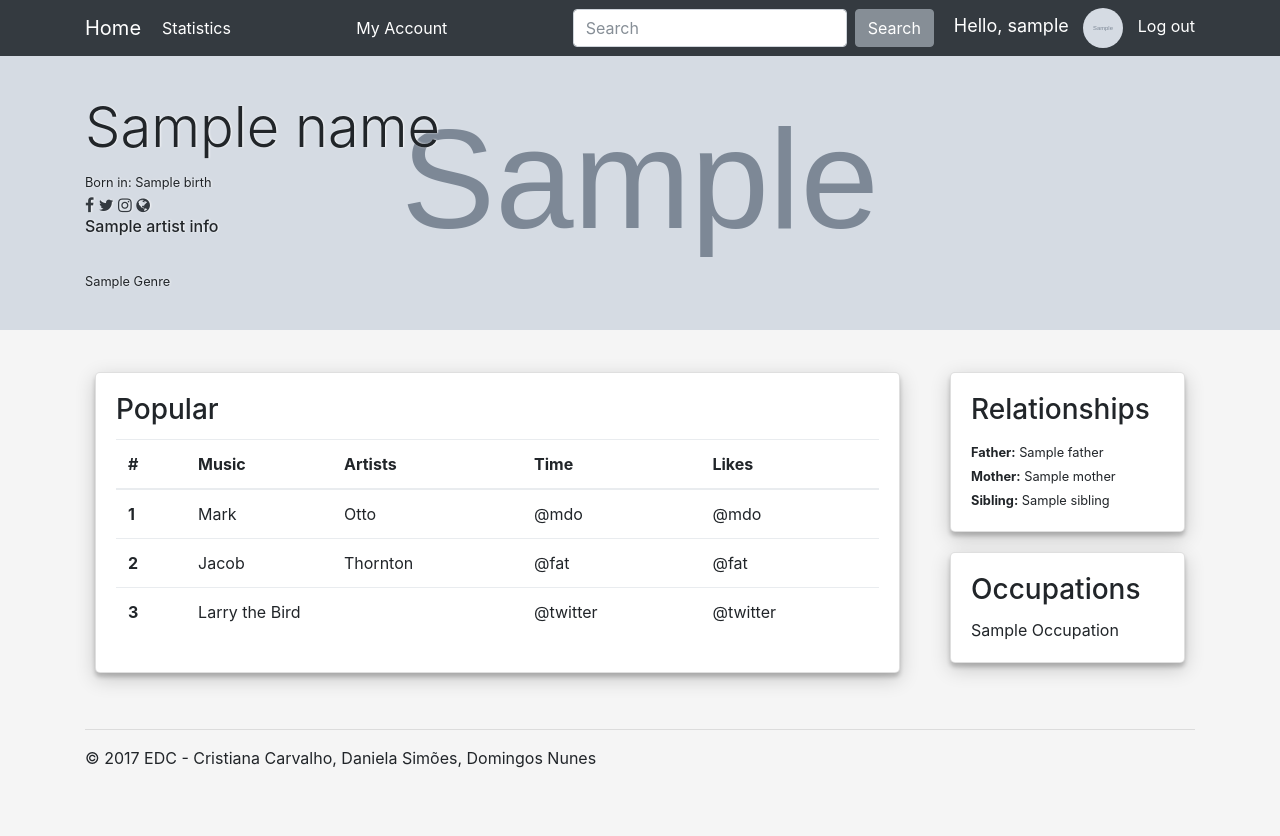
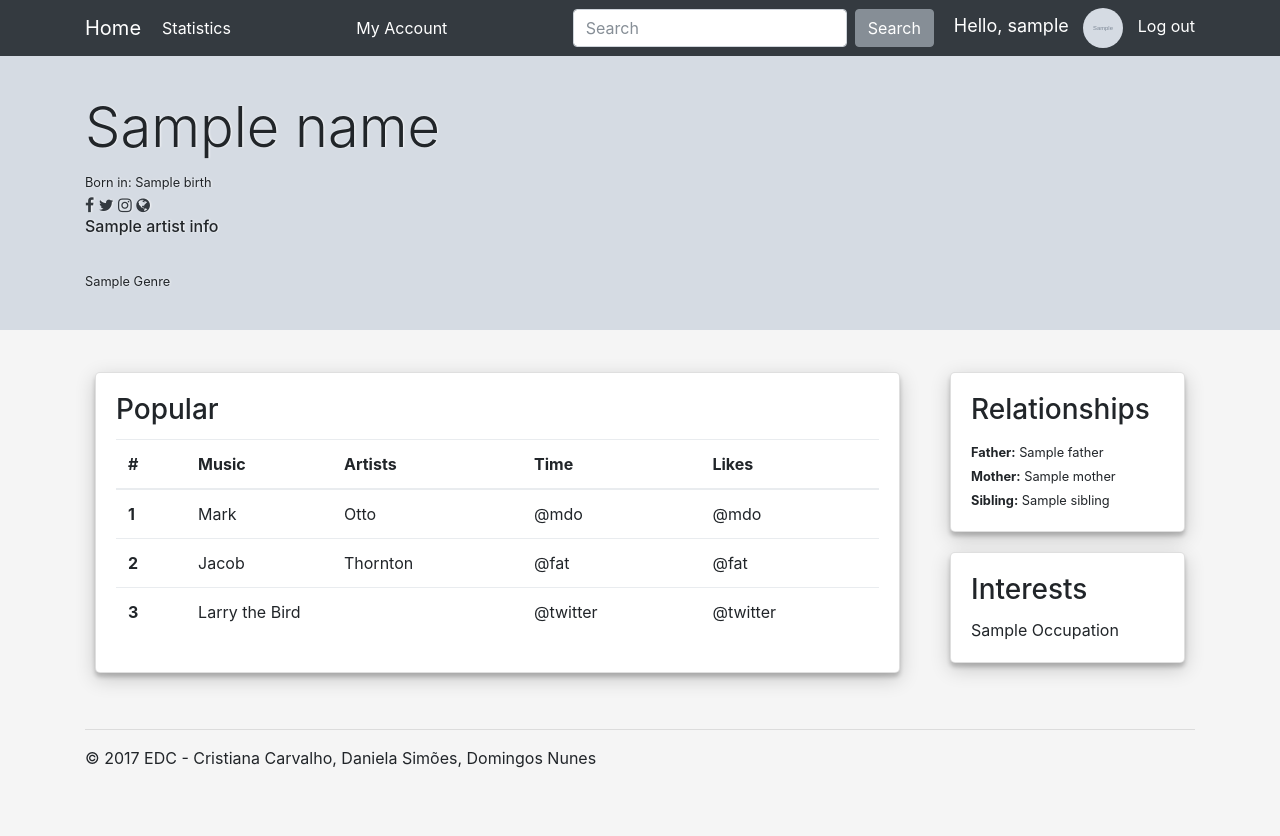
Before and after one commit to cristianasc/EDC, a Django app: template project2/app/templates/app/artistBio.html in a window 1280 px wide. Run offline with Django 3.2, Linux system fonts and the light colour scheme; the template is opened without the code that fills it: most values are stand-ins (such as "Sample title", 1, 10 or a date in 2020); grey boxes marked "Sample" are stand-in pictures; some libraries are stand-ins or nearby versions.

Commit message:
Finished artist page

```diff
--- a/project2/app/templates/app/artistBio.html
+++ b/project2/app/templates/app/artistBio.html
@@ -3,7 +3,7 @@
 
 {% block content %}
 
-<div class="jumbotron jumbotron-fluid" style=" background-image: url({{ image }});">
+<div class="jumbotron jumbotron-fluid" style=" background-image: url({{ image }}); background-repeat: no-repeat; background-attachment: fixed; background-position: center top; ">
     <div class="container" style="text-shadow: 1px 0px 2px rgba(255, 255, 255, 0.8);">
         <h1 class="display-4">{{ name }}</h1>
         {% if artist_info.birth %}
@@ -107,7 +107,7 @@
                 <div class="col-lg-12">
                     <div class="card" style="padding: 1.25rem">
                         <div class="card-block">
-                            <h3 class="card-title">Occupations</h3>
+                            <h3 class="card-title">Interests</h3>
                             <span class="text-capitalize">
                             {% if artist_occupations.occupations|length > 0 %}
                                 {% for occupation in artist_occupations.occupations %}
```
